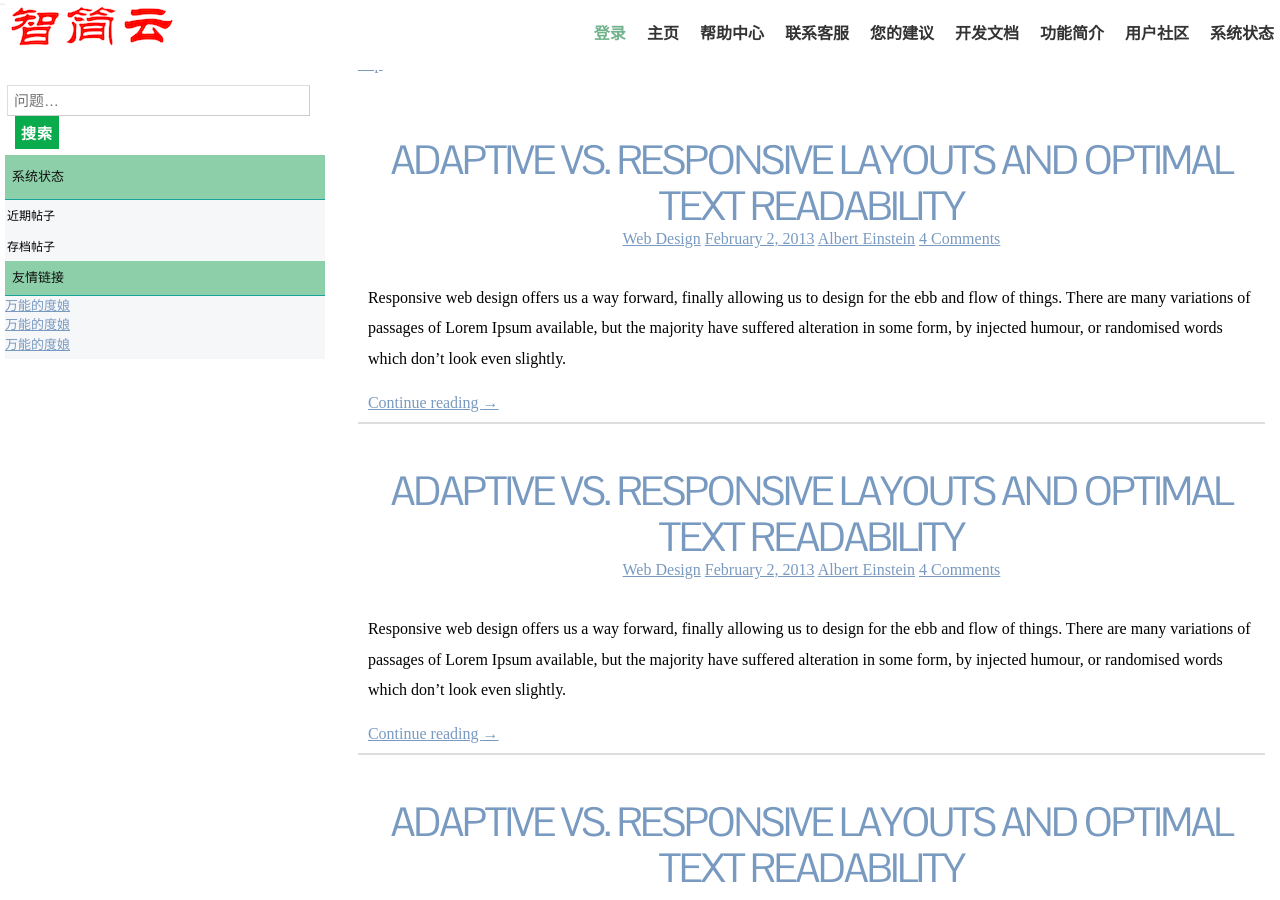
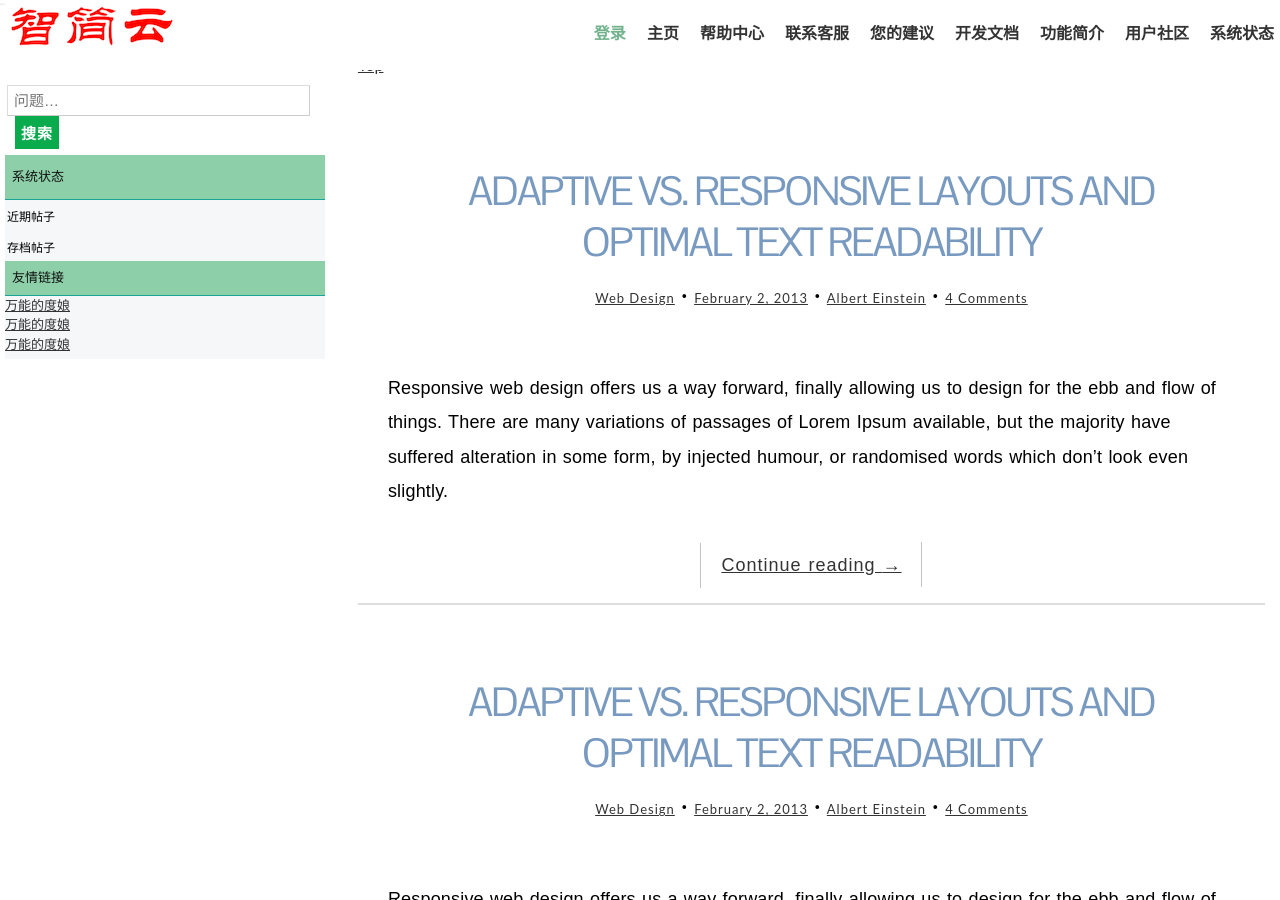
Before and after one commit to dreampivot/slipscloud.github.io, a Jekyll site: the page help/community.html, which Jekyll copies as it is, in a window 1280 px wide and 900 px high. Built offline with Jekyll 4.4.1, drawn with Linux system fonts in a browser that asks for light colours; some web fonts are replaced.

Commit message:
Update community.html

```diff
--- a/help/community.html
+++ b/help/community.html
@@ -6,6 +6,7 @@
 <meta http-equiv="Content-Type" content="text/html; charset=utf-8" />
 <title>用户社区 ！智简云</title>
 <link rel="stylesheet" href="help-styles.css" type="text/css" />
+<link rel="stylesheet" href="custom.css" type="text/css" />
 </head>
 <body>
 <div id="container">
```
